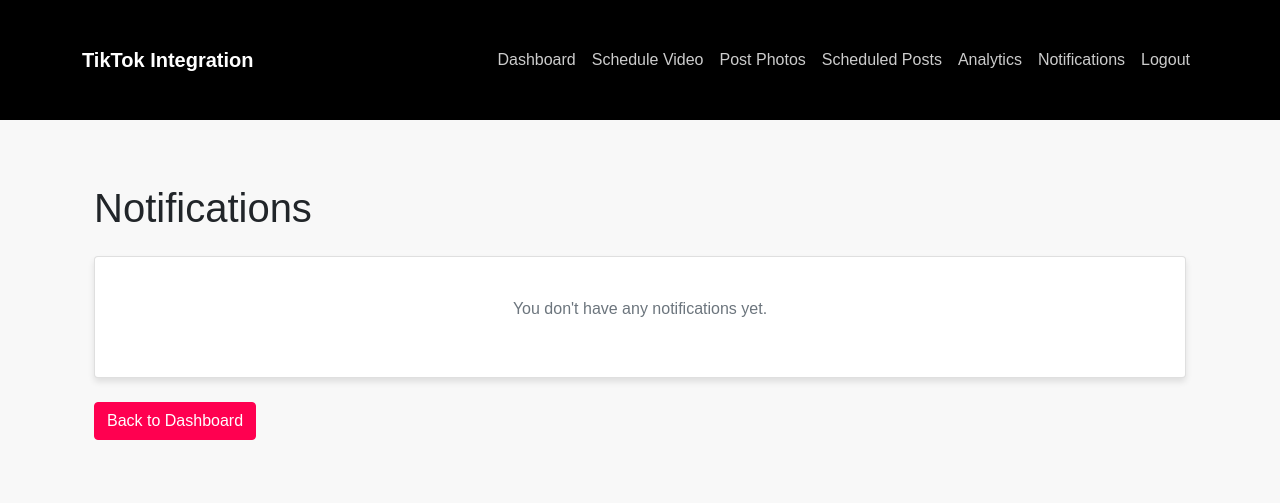
After one commit to youngdd4/tiktok-login, a Django app: template accounts/templates/accounts/notifications.html in a window 1280 px wide. The commit adds this page. Shown: the top 503 px of the page. Run offline with Django 4.2, Linux system fonts and the light colour scheme; the template is opened without the code that fills it, so the values that code supplies are empty.

Commit message:
Fix: Added analytics3

```diff
--- /dev/null
+++ b/accounts/templates/accounts/notifications.html
@@ -0,0 +1,97 @@
+{% extends "base.html" %}
+
+{% block title %}Notifications{% endblock %}
+
+{% block content %}
+<div class="container">
+    <h1 class="mb-4">Notifications</h1>
+
+    {% if error %}
+        <div class="alert alert-danger">
+            {{ error }}
+        </div>
+    {% endif %}
+
+    <div class="card">
+        <div class="card-body">
+            {% if notifications %}
+                <div class="d-flex justify-content-between mb-3">
+                    <h5 class="card-title mb-0">Recent Notifications</h5>
+                    <a href="{% url 'accounts:mark_all_notifications_read' %}" class="btn btn-sm btn-outline-secondary">Mark All as Read</a>
+                </div>
+
+                <div class="list-group">
+                    {% for notification in notifications %}
+                        <div class="list-group-item list-group-item-action {% if not notification.read %}list-group-item-light{% endif %}">
+                            <div class="d-flex w-100 justify-content-between">
+                                <h6 class="mb-1">
+                                    {% if notification.type == 'success' %}
+                                        <span class="badge bg-success">Success</span>
+                                    {% elif notification.type == 'error' %}
+                                        <span class="badge bg-danger">Error</span>
+                                    {% else %}
+                                        <span class="badge bg-info">Info</span>
+                                    {% endif %}
+                                    {% if not notification.read %}
+                                        <span class="badge bg-secondary">New</span>
+                                    {% endif %}
+                                </h6>
+                                <small>{{ notification.created_at|date:"F j, Y, g:i a" }}</small>
+                            </div>
+                            <p class="mb-1">{{ notification.message }}</p>
+                            {% if notification.post %}
+                                <small>
+                                    Post: <a href="{% url 'accounts:scheduled_posts' %}">{{ notification.post.title }}</a>
+                                </small>
+                            {% endif %}
+                            {% if not notification.read %}
+                                <div class="mt-2 text-end">
+                                    <a href="{% url 'accounts:mark_notification_read' notification.id %}" class="btn btn-sm btn-outline-secondary">Mark as Read</a>
+                                </div>
+                            {% endif %}
+                        </div>
+                    {% endfor %}
+                </div>
+
+                {% if notifications.has_other_pages %}
+                    <nav aria-label="Notification pagination" class="mt-4">
+                        <ul class="pagination justify-content-center">
+                            {% if notifications.has_previous %}
+                                <li class="page-item">
+                                    <a class="page-link" href="?page={{ notifications.previous_page_number }}" aria-label="Previous">
+                                        <span aria-hidden="true">&laquo;</span>
+                                    </a>
+                                </li>
+                            {% endif %}
+
+                            {% for i in notifications.paginator.page_range %}
+                                {% if notifications.number == i %}
+                                    <li class="page-item active"><a class="page-link" href="#">{{ i }}</a></li>
+                                {% else %}
+                                    <li class="page-item"><a class="page-link" href="?page={{ i }}">{{ i }}</a></li>
+                                {% endif %}
+                            {% endfor %}
+
+                            {% if notifications.has_next %}
+                                <li class="page-item">
+                                    <a class="page-link" href="?page={{ notifications.next_page_number }}" aria-label="Next">
+                                        <span aria-hidden="true">&raquo;</span>
+                                    </a>
+                                </li>
+                            {% endif %}
+                        </ul>
+                    </nav>
+                {% endif %}
+            {% else %}
+                <div class="text-center py-4">
+                    <p class="text-muted">You don't have any notifications yet.</p>
+                </div>
+            {% endif %}
+        </div>
+    </div>
+
+    <div class="mt-4">
+        <a href="{% url 'accounts:dashboard' %}" class="btn btn-secondary">Back to Dashboard</a>
+    </div>
+</div>
+{% endblock %}
--- a/accounts/templates/accounts/post_photo.html
+++ b/accounts/templates/accounts/post_photo.html
@@ -183,7 +183,7 @@
                 <label for="privacy_level">Privacy Level</label>
                 <select id="privacy_level" name="privacy_level">
                     {% for privacy_level in privacy_levels %}
-                        <option value="{{ privacy_level }}">{{ privacy_level|title|replace:"_":" " }}</option>
+                        <option value="{{ privacy_level }}">{{ privacy_level|cut:"_"|title }}</option>
                     {% empty %}
                         <option value="PUBLIC_TO_EVERYONE">Public To Everyone</option>
                         <option value="MUTUAL_FOLLOW_FRIENDS">Mutual Follow Friends</option>
--- a/accounts/templates/accounts/schedule_video.html
+++ b/accounts/templates/accounts/schedule_video.html
@@ -243,7 +243,7 @@
                 <label for="privacy_level">Privacy Level</label>
                 <select id="privacy_level" name="privacy_level">
                     {% for privacy_level in privacy_levels %}
-                        <option value="{{ privacy_level }}">{{ privacy_level|replace:"_":" "|title }}</option>
+                        <option value="{{ privacy_level }}">{{ privacy_level|cut:"_"|title }}</option>
                     {% empty %}
                         <option value="PUBLIC_TO_EVERYONE">Public To Everyone</option>
                         <option value="MUTUAL_FOLLOW_FRIENDS">Mutual Follow Friends</option>
--- a/accounts/templates/accounts/scheduled_posts.html
+++ b/accounts/templates/accounts/scheduled_posts.html
@@ -1,4 +1,5 @@
 <!-- scheduled_posts.html -->
+{% load app_filters %}
 <!DOCTYPE html>
 <html lang="en">
 <head>
@@ -296,7 +297,7 @@
 
                             {% if post.hashtags %}
                                 <div class="hashtags">
-                                    {% for hashtag in post.hashtags.split ',' %}
+                                    {% for hashtag in post.hashtags|split:"," %}
                                         <div class="hashtag">#{{ hashtag }}</div>
                                     {% endfor %}
                                 </div>
@@ -304,7 +305,7 @@
 
                             <div class="post-meta">
                                 <div class="post-meta-item">{{ post.get_media_type_display }}</div>
-                                <div class="post-meta-item">{{ post.privacy_level|replace:"_":" "|title }}</div>
+                                <div class="post-meta-item">{{ post.privacy_level|cut:"_"|title }}</div>
                                 {% if post.disable_comment %}
                                     <div class="post-meta-item">Comments Disabled</div>
                                 {% endif %}
--- /dev/null
+++ b/accounts/templatetags/__init__.py
@@ -0,0 +1 @@
+# This file is intentionally left empty to mark the directory as a Python package
--- /dev/null
+++ b/templates/base.html
@@ -0,0 +1,103 @@
+<!DOCTYPE html>
+<html lang="en">
+<head>
+    <meta charset="UTF-8">
+    <meta name="viewport" content="width=device-width, initial-scale=1.0">
+    <title>{% block title %}TikTok Integration{% endblock %}</title>
+    <!-- Bootstrap CSS -->
+    <link href="https://cdn.jsdelivr.net/npm/bootstrap@5.1.3/dist/css/bootstrap.min.css" rel="stylesheet">
+    <!-- Custom styles -->
+    <style>
+        body {
+            font-family: 'Arial', sans-serif;
+            background-color: #f8f8f8;
+        }
+        .navbar {
+            background-color: #000;
+        }
+        .navbar-brand {
+            font-weight: bold;
+        }
+        .navbar-dark .navbar-nav .nav-link {
+            color: rgba(255, 255, 255, 0.8);
+        }
+        .navbar-dark .navbar-nav .nav-link:hover {
+            color: #25F4EE;
+        }
+        .navbar-dark .navbar-nav .active > .nav-link,
+        .navbar-dark .navbar-nav .nav-link.active {
+            color: #FF0050;
+        }
+        .container {
+            padding-top: 2rem;
+            padding-bottom: 2rem;
+        }
+        .card {
+            box-shadow: 0 4px 6px rgba(0, 0, 0, 0.1);
+            margin-bottom: 1.5rem;
+        }
+        .btn-primary {
+            background-color: #25F4EE;
+            border-color: #25F4EE;
+            color: #000;
+        }
+        .btn-primary:hover {
+            background-color: #20d5ec;
+            border-color: #20d5ec;
+            color: #000;
+        }
+        .btn-secondary {
+            background-color: #FF0050;
+            border-color: #FF0050;
+        }
+        .btn-secondary:hover {
+            background-color: #d90042;
+            border-color: #d90042;
+        }
+    </style>
+    {% block extra_css %}{% endblock %}
+</head>
+<body>
+    <nav class="navbar navbar-expand-lg navbar-dark">
+        <div class="container">
+            <a class="navbar-brand" href="{% url 'accounts:dashboard' %}">TikTok Integration</a>
+            <button class="navbar-toggler" type="button" data-bs-toggle="collapse" data-bs-target="#navbarNav" aria-controls="navbarNav" aria-expanded="false" aria-label="Toggle navigation">
+                <span class="navbar-toggler-icon"></span>
+            </button>
+            <div class="collapse navbar-collapse" id="navbarNav">
+                <ul class="navbar-nav ms-auto">
+                    <li class="nav-item">
+                        <a class="nav-link {% if request.path == '/accounts/dashboard/' %}active{% endif %}" href="{% url 'accounts:dashboard' %}">Dashboard</a>
+                    </li>
+                    <li class="nav-item">
+                        <a class="nav-link {% if request.path == '/accounts/post/video/' %}active{% endif %}" href="{% url 'accounts:schedule_video' %}">Schedule Video</a>
+                    </li>
+                    <li class="nav-item">
+                        <a class="nav-link {% if request.path == '/accounts/post/photo/' %}active{% endif %}" href="{% url 'accounts:post_photo' %}">Post Photos</a>
+                    </li>
+                    <li class="nav-item">
+                        <a class="nav-link {% if request.path == '/accounts/scheduled/' %}active{% endif %}" href="{% url 'accounts:scheduled_posts' %}">Scheduled Posts</a>
+                    </li>
+                    <li class="nav-item">
+                        <a class="nav-link {% if request.path == '/accounts/analytics/' %}active{% endif %}" href="{% url 'accounts:analytics' %}">Analytics</a>
+                    </li>
+                    <li class="nav-item">
+                        <a class="nav-link {% if request.path == '/accounts/notifications/' %}active{% endif %}" href="{% url 'accounts:notifications' %}">Notifications</a>
+                    </li>
+                    <li class="nav-item">
+                        <a class="nav-link" href="{% url 'accounts:logout' %}">Logout</a>
+                    </li>
+                </ul>
+            </div>
+        </div>
+    </nav>
+
+    <div class="container">
+        {% block content %}{% endblock %}
+    </div>
+
+    <!-- Bootstrap JS -->
+    <script src="https://cdn.jsdelivr.net/npm/bootstrap@5.1.3/dist/js/bootstrap.bundle.min.js"></script>
+    {% block extra_js %}{% endblock %}
+</body>
+</html>
```
Also changed, not shown: accounts/templatetags/app_filters.py (added, +11 -0 lines).
